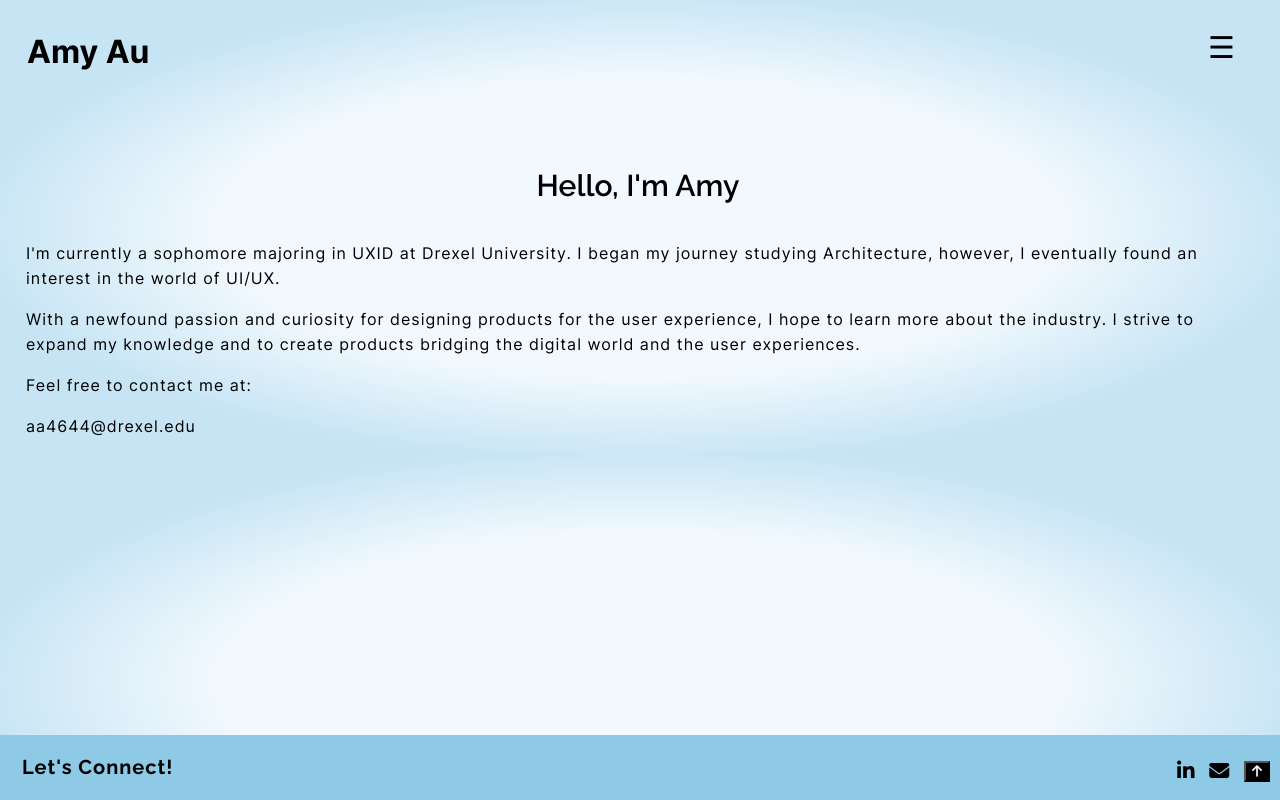
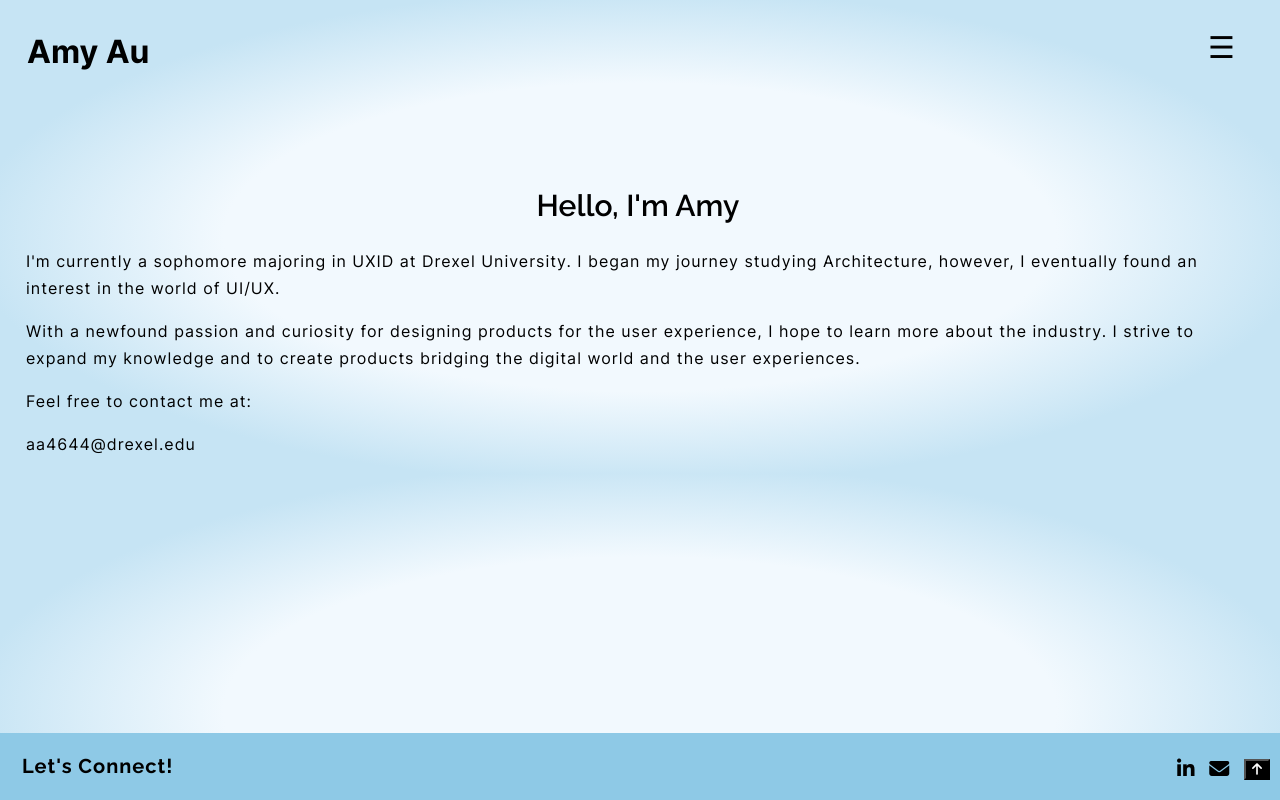
Before and after one commit to aa4644/idm221-aa4644, a plain HTML site: page aboutme.html in a window 1280 px wide. Drawn offline with Linux system fonts and the light colour scheme.

Commit message:
adjusted 'about me' text

```diff
--- a/css/general.css
+++ b/css/general.css
@@ -180,7 +180,7 @@ p {
     padding-left: 26px;
     padding-right: 26px;
     padding-top: 0px;
-    line-height: 25px;
+    line-height: 27px;
     letter-spacing: 1px;
     font-size: 16px;
     font-family: 'InterRegular', sans-serif;
@@ -212,7 +212,7 @@ p {
 .aboutme-info {
     font-size: 16px;
     font-family: 'InterRegular', sans-serif;
-    line-height: 60px;
+    padding-top: 10px;
 }
 
 .aboutme-footer {
```
